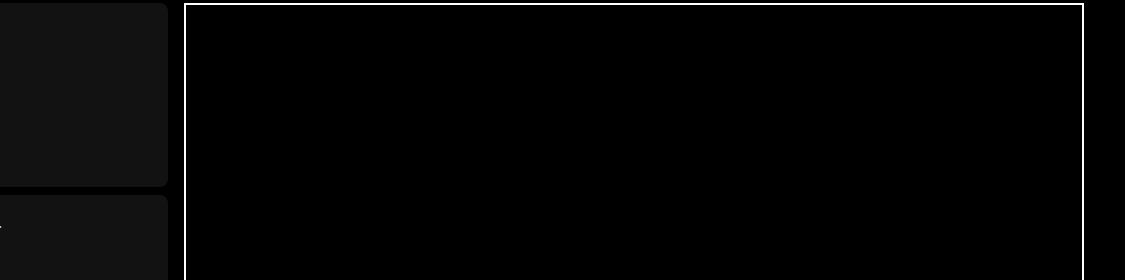
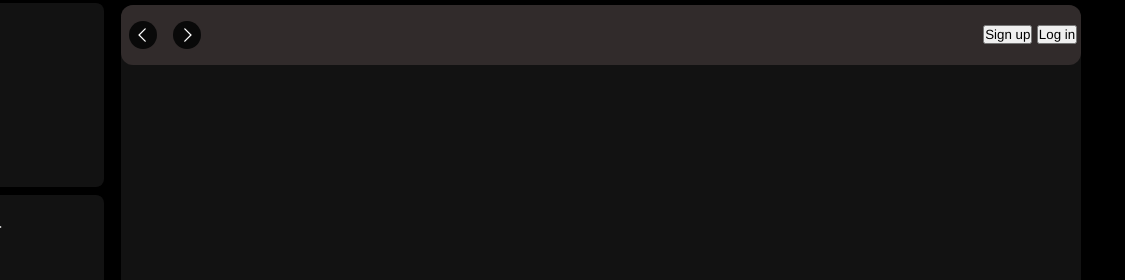
Before and after one commit to shivam501-00/Spotify, a plain HTML site: page index.html in a window 1280 px wide. Shown: the top 280 px of the page, 155-1280 px from the left. Drawn offline with Linux system fonts and the light colour scheme.

Commit message:
content start

```diff
--- a/index.css
+++ b/index.css
@@ -21,19 +21,25 @@ body {
   display: flex;
   flex-direction: row;
   padding: 0.2rem;
+  gap: 1px;
 }
 
 .nav {
   display: flex;
   flex-direction: column;
   /* flex-wrap: wrap; */
-  width: 25vw;
+  width: 20vw;
   height: 100vh;
 }
 .content {
-  width: 70vw;
-  border: var(--border-items);
+  width: 75vw;
+  /* border: var(--border-items); */
   margin-left: 1rem;
+  margin-top: 0.1rem;
+  margin-bottom: 0.1rem;
+
+  border-radius: 0.75rem;
+  background-color: #121212;
 }
 /*Spotify logo setting*/
 .logo_svg {
@@ -120,3 +126,46 @@ body {
   font-size: 0.75rem;
   margin-left: 1px;
 }
+
+/*Content CSS*/
+.keys{
+  display: flex;
+  flex-direction: row;
+  gap: 1rem;
+  padding-left: 0.5rem;
+}
+
+.ex img{
+ padding-top: 0.45rem;
+  /* border: 1px black solid ; */
+
+  height: 0.85rem;
+  width: 0.85rem;
+  filter: invert(1);
+  margin-left: 0.45rem;
+
+}
+.ex{
+  border-radius: 50% ;
+  height: 1.75rem;
+  width: 1.75rem;
+  background-color: #090909;
+}
+
+
+.c_btn{
+  margin-right: 0.25rem;
+
+}
+
+.c_nav{
+  display: flex;
+  flex-direction: row;
+  flex-wrap: wrap;
+  justify-content: space-between;
+  min-height: 3.75rem;
+  align-items: center;
+  /* border: 1px white solid; */
+  background-color: #312b2b;
+  border-radius: 0.75rem;
+}
--- a/index.html
+++ b/index.html
@@ -27,32 +27,60 @@
             <img class="svg cr-list" src="/svg/lib_plus.svg" alt="Create" />
           </div>
           <div class="footer">
-          <div><a href="https://www.spotify.com/in-en/legal/">
-              <span>Legal</span></a>
+            <div>
+              <a href="https://www.spotify.com/in-en/legal/">
+                <span>Legal</span></a
+              >
             </div>
             <div>
-              <a href="https://www.spotify.com/in-en/safetyandprivacy/"><span>Safety & Privacy Center</span></a>
+              <a href="https://www.spotify.com/in-en/safetyandprivacy/"
+                ><span>Safety & Privacy Center</span></a
+              >
             </div>
             <div>
-              <a href="https://www.spotify.com/in-en/legal/privacy-policy/"><span>Privacy Policy</span></a>
+              <a href="https://www.spotify.com/in-en/legal/privacy-policy/"
+                ><span>Privacy Policy</span></a
+              >
             </div>
             <div>
-              <a href="https://www.spotify.com/in-en/legal/cookies-policy/"><span>Cookies</span></a>
+              <a href="https://www.spotify.com/in-en/legal/cookies-policy/"
+                ><span>Cookies</span></a
+              >
             </div>
 
             <div>
-              <a href="https://www.spotify.com/in-en/legal/privacy-policy/#s3"><span>About Ads</span></a>
+              <a href="https://www.spotify.com/in-en/legal/privacy-policy/#s3"
+                ><span>About Ads</span></a
+              >
             </div>
             <div>
-              <a href="https://www.spotify.com/in-en/accessibility/"><span>Accessibility</span></a>
+              <a href="https://www.spotify.com/in-en/accessibility/"
+                ><span>Accessibility</span></a
+              >
+            </div>
+          </div>
         </div>
       </div>
 
+      <div class="content">
+        <div class="c_nav">
+          <div class="keys">
+            <div class="ex">
+              <img src="/svg/left_key.svg" alt="left" />
+            </div>
+            <div class="ex">
+              <img src="/svg/right_key.svg" alt="right" />
             </div>
           </div>
+          <div class="c_btn">
+            <button>Sign up</button>
+            <button>Log in</button>
+          </div>
+        </div>
+        <div>
 
-
-        <div class="content"></div>
+        </div>
+      </div>
     </div>
   </body>
 </html>
```
Also changed, not shown: notes.txt (added), svg/left_key.svg (added), svg/right_key.svg (added). Lines whose indentation alone changed are shown as unchanged.
